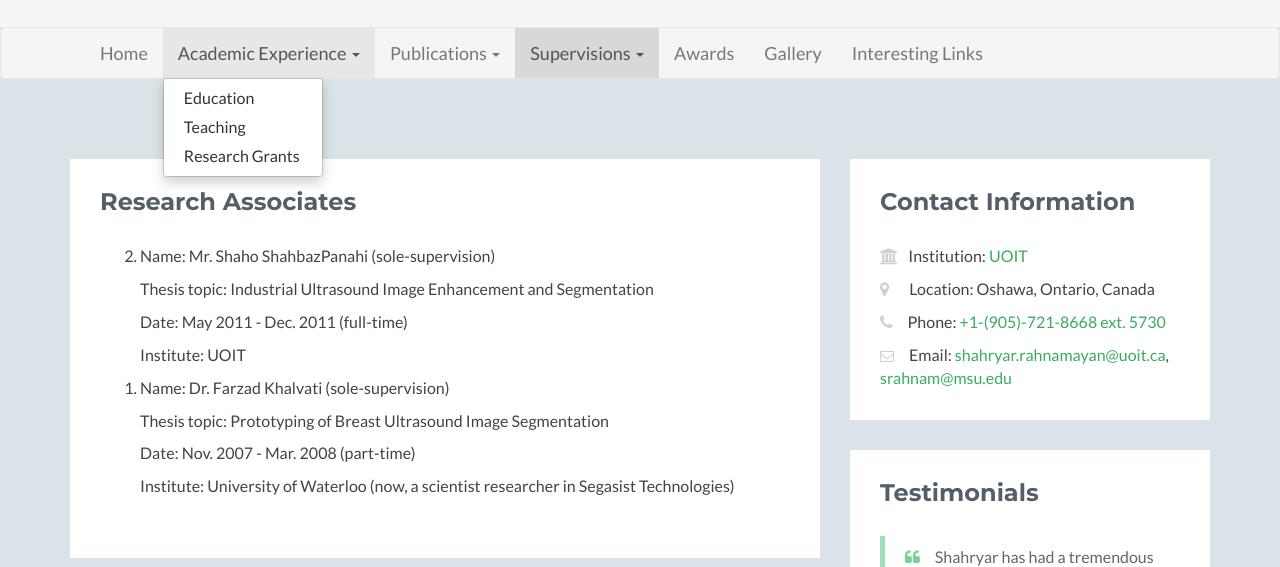
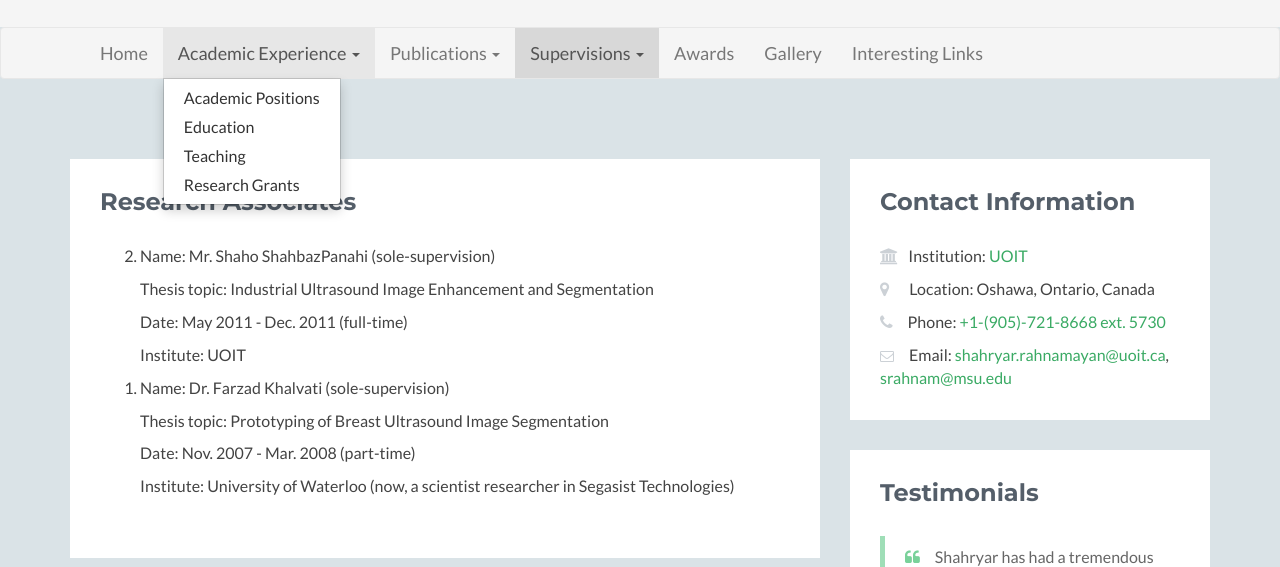
Before and after one commit to gnu-user/srahnamayan, a plain HTML site: page associates.html in a window 1280 px wide. Both pictures are taken after a click on the button "Academic Experience". Shown: the part 233-800 px from the top of the page. Drawn offline with Linux system fonts and the light colour scheme.

Commit message:
Added academic positions to navigation

```diff
--- a/associates.html
+++ b/associates.html
@@ -81,6 +81,7 @@
               <li class="dropdown">
                 <a href="#" class="dropdown-toggle" data-toggle="dropdown" role="button" aria-haspopup="true" aria-expanded="false">Academic Experience <span class="caret"></span></a>
                 <ul class="dropdown-menu">
+                  <li><a href="positions">Academic Positions</a></li>
                   <li><a href="education">Education</a></li>
                   <li><a href="teaching">Teaching</a></li>
                   <li><a href="grants">Research Grants</a></li>
```
Also changed, not shown: awards.html (+1 -0 lines), books.html (+1 -0 lines), capstones.html (+1 -0 lines), conferences.html (+1 -0 lines), doctorals.html (+1 -0 lines), education.html (+1 -0 lines), gallery.html (+1 -0 lines), grants.html (+1 -0 lines), index.html (+1 -0 lines), journals.html (+1 -0 lines), links.html (+1 -0 lines), masters.html (+1 -0 lines), positions.html (+1 -0 lines), postdocs.html (+1 -0 lines), 2 more files.
